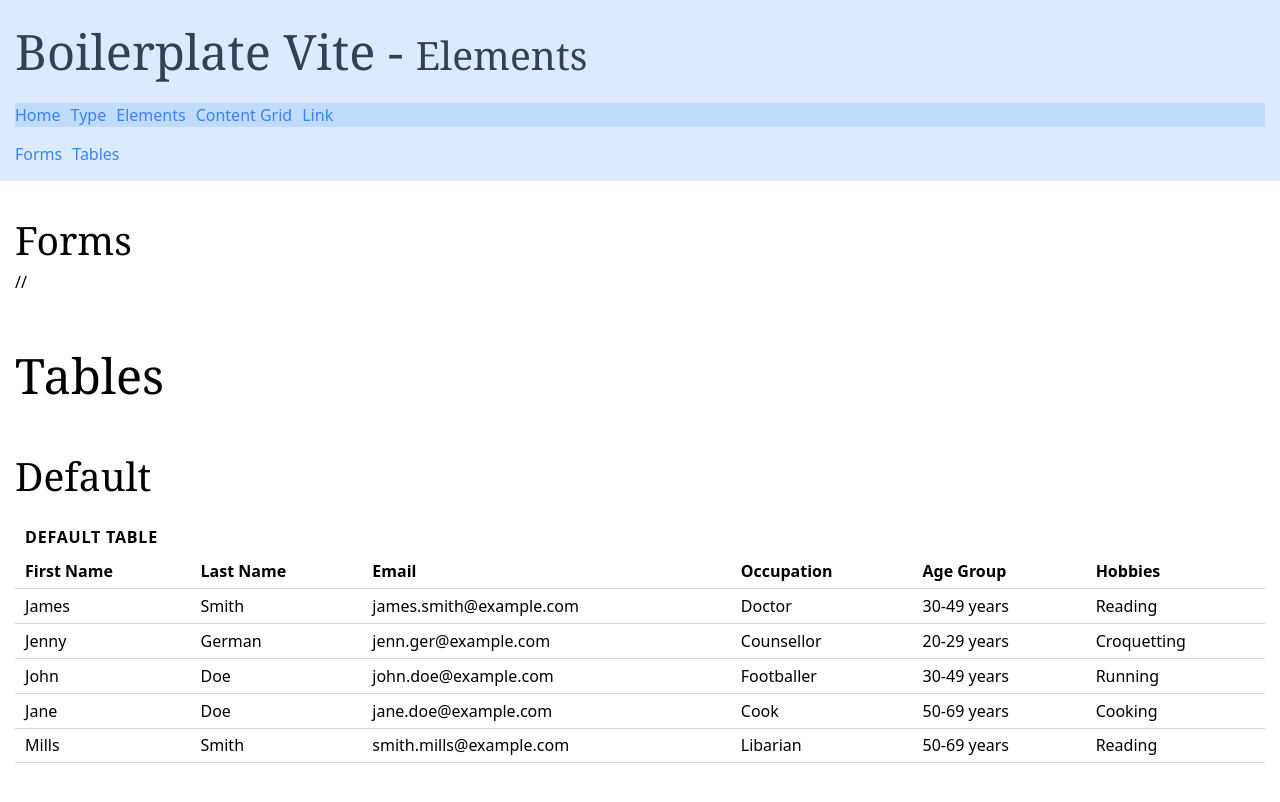
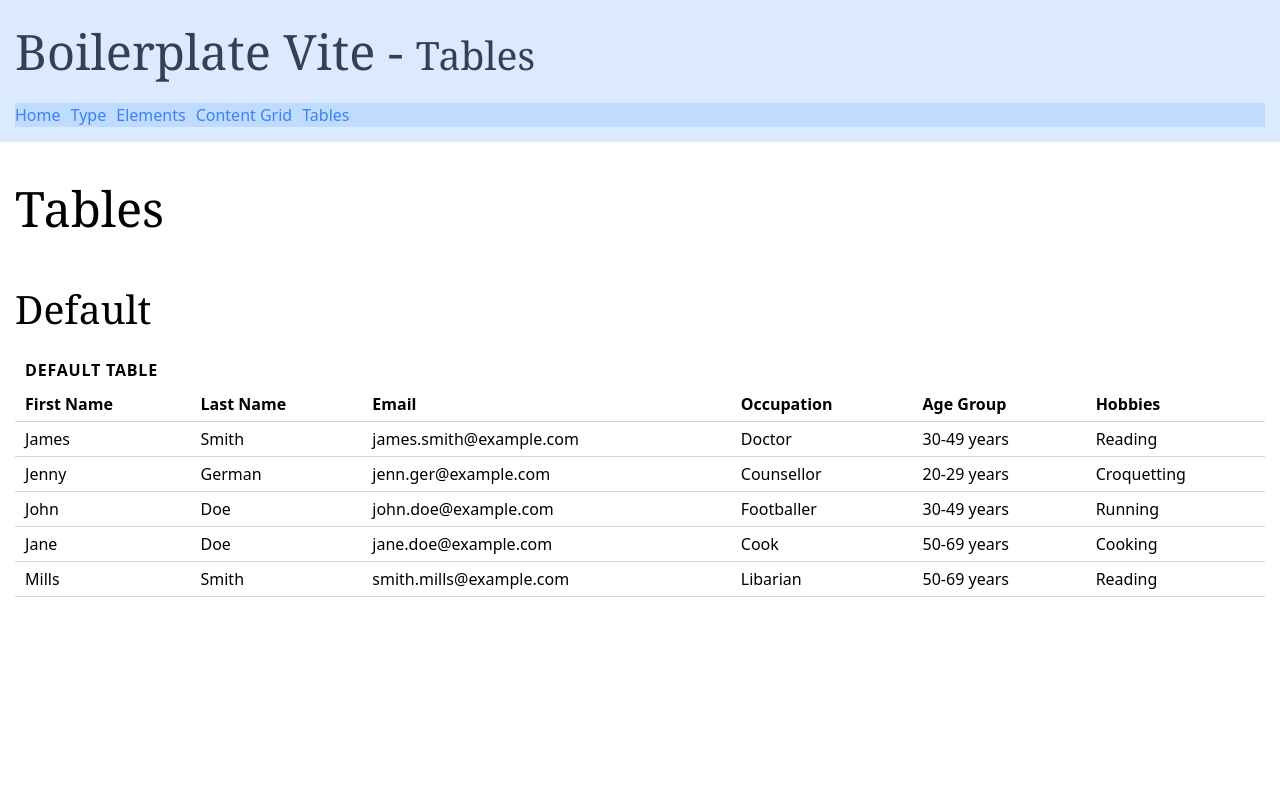
Before and after one commit to davinaleong/boilerplate-vite, a website built with Vite: page tables.html in a window 1280 px wide. Built offline with nearby package versions, Linux system fonts and the light colour scheme.

Commit message:
Done with main nav

```diff
--- a/content.html
+++ b/content.html
@@ -20,21 +20,18 @@
           Boilerplate Vite - <small>Content Grid</small>
         </h1>
 
-        <div class="bg-blue-200 flex gap-3 flex-wrap">
-          <a href="index.html">Home</a>
-          <a href="type.html">Type</a>
-          <a href="elements.html">Elements</a>
-          <a href="content.html">Content Grid</a>
-          <a href="#">Link</a>
-        </div>
+        <nav
+          class="flex gap-3 flex-wrap items-center"
+          data-element="header__nav"
+        ></nav>
 
-        <div class="flex gap-3 flex-wrap">
+        <nav class="flex gap-3 flex-wrap items-center">
           <a href="#full-width">Full Width</a>
           <a href="#default">Default</a>
           <a href="#breakout">Breakout</a>
           <a href="#default-2">Default 2</a>
           <a href="#default-3">Default 3</a>
-        </div>
+        </nav>
       </div>
     </header>
     <main class="flow">
--- a/index.html
+++ b/index.html
@@ -27,7 +27,7 @@
         <ul class="list">
           <li><a href="index.html">Home</a></li>
           <li><a href="type.html">Type</a></li>
-          <li><a href="elements.html">Elements</a></li>
+          <li><a href="tables.html">Tables</a></li>
           <li><a href="content.html">Content Grid</a></li>
           <li><a href="#">Link</a></li>
         </ul>
--- a/src/scripts/app.ts
+++ b/src/scripts/app.ts
@@ -1,6 +1,6 @@
 import "../styles/app.scss"
 import { logFunction, logLoaded } from "./helpers"
-import { renderCopyright, initTables } from "./elements"
+import { renderCopyright, initTables, renderHeaderNav } from "./elements"
 
 logLoaded(`app.ts`)
 
@@ -10,6 +10,7 @@ logLoaded(`app.ts`)
 function main() {
   logFunction(`main`)
 
+  renderHeaderNav()
   renderCopyright()
   initTables()
 }
--- a/src/scripts/elements.ts
+++ b/src/scripts/elements.ts
@@ -14,6 +14,7 @@ logLoaded(`elements.ts`)
 export interface ElementsInterface {
   initTables(): void
   renderCopyright(): void
+  renderHeaderNav(): void
 }
 
 export function initTables(): void {
@@ -54,7 +55,23 @@ export function renderCopyright(): void {
   }
 }
 
+export function renderHeaderNav(): void {
+  logFunction("renderHeaderNav")
+
+  const headerNavEl = getElement(`header__nav`)
+  if (!headerNavEl) return
+
+  headerNavEl.innerHTML = `
+    <a href="index.html">Home</a>
+    <a href="type.html">Type</a>
+    <a href="elements.html">Elements</a>
+    <a href="content.html">Content Grid</a>
+    <a href="tables.html">Tables</a>
+    `
+}
+
 export const elements: ElementsInterface = {
   initTables,
   renderCopyright,
+  renderHeaderNav,
 }
--- a/elements.html
+++ b/tables.html
@@ -6,7 +6,7 @@
 
     <link rel="icon" type="image/svg+xml" href="/src/assets/images/logo.svg" />
 
-    <title>Boilerplate Vite - Index</title>
+    <title>Boilerplate Vite - Tables</title>
     <script
       src="https://kit.fontawesome.com/1b82ea5cb2.js"
       crossorigin="anonymous"
@@ -17,30 +17,16 @@
     <header class="bg-blue-100">
       <div class="wrapper | mx-auto flow p-4">
         <h1 class="text-slate-700 text-4xl font-serif">
-          Boilerplate Vite - <small>Elements</small>
+          Boilerplate Vite - <small>Tables</small>
         </h1>
 
-        <div class="bg-blue-200 flex gap-3 flex-wrap">
-          <a href="index.html">Home</a>
-          <a href="type.html">Type</a>
-          <a href="elements.html">Elements</a>
-          <a href="content.html">Content Grid</a>
-          <a href="#">Link</a>
-        </div>
-
-        <div class="flex gap-3 flex-wrap">
-          <a href="#forms">Forms</a>
-          <a href="#tables">Tables</a>
-        </div>
+        <nav
+          class="bg-blue-200 flex gap-3 flex-wrap items-center"
+          data-element="header__nav"
+        ></nav>
       </div>
     </header>
     <main class="wrapper | mx-auto flow p-4">
-      <section id="forms" class="flow py-4">
-        <h2 class="text-3xl font-serif">Forms</h2>
-
-        //
-      </section>
-
       <section id="tables" class="flow py-4">
         <h2 class="text-4xl font-serif">Tables</h2>
 
--- a/type.html
+++ b/type.html
@@ -20,20 +20,17 @@
           Boilerplate Vite - <small>Type</small>
         </h1>
 
-        <div class="bg-blue-200 flex gap-3 flex-wrap">
-          <a href="index.html">Home</a>
-          <a href="type.html">Type</a>
-          <a href="elements.html">Elements</a>
-          <a href="content.html">Content Grid</a>
-          <a href="#">Link</a>
-        </div>
+        <nav
+          class="flex gap-3 flex-wrap items-center"
+          data-element="header__nav"
+        ></nav>
 
-        <div class="flex gap-3 flex-wrap">
+        <nav class="flex gap-3 flex-wrap items-center">
           <a href="#base">Base</a>
           <a href="#typography">Typography</a>
           <a href="#colours">Colours</a>
           <a href="content.html">Content</a>
-        </div>
+        </nav>
       </div>
     </header>
     <main class="wrapper | p-4 mx-auto flow">
```
